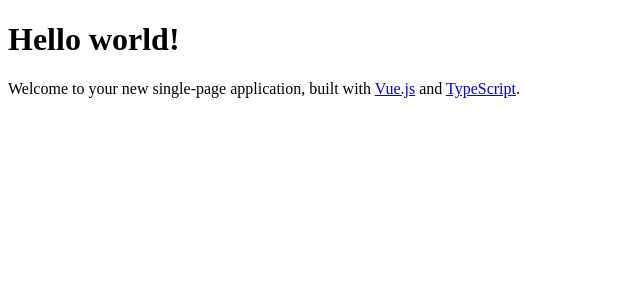
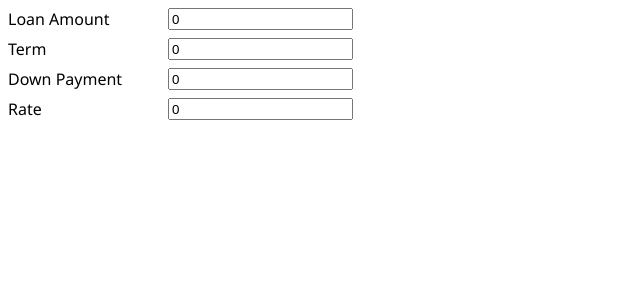
Before and after one commit to SLaks/FinancialForecaster, a Vue app: page / in a window 1280 px wide. Shown: the top 300 px of the page, without its empty margins (0-640 px from the left). Built offline with nearby package versions, Linux system fonts and the light colour scheme.

Commit message:
Add BasicOptions
Doesn't work yet...

```diff
--- a/src/App.vue
+++ b/src/App.vue
@@ -13,8 +13,13 @@
             Home
         }
     })
-    export default class App extends Vue { }
+    export default class App extends Vue {
+
+    }
 </script>
 
 <style>
+    #app {
+        font-family: 'Segoe UI', Tahoma, Geneva, Verdana, sans-serif;
+    }
 </style>
--- /dev/null
+++ b/src/components/BasicOptions.vue
@@ -0,0 +1,45 @@
+<template>
+  <div class="Form">
+    <label>
+      <span>Loan Amount</span>
+      <input type="number" v-model="loanAmount" />
+    </label>
+    <label>
+      <span>Term</span>
+      <input type="number" v-model="term" />
+    </label>
+    <label>
+      <span>Down Payment</span>
+      <input type="number" v-model="downPayment" />
+    </label>
+    <label>
+      <span>Rate</span>
+      <input type="number" v-model="rate" />
+    </label>
+  </div>
+</template>
+
+<script lang="ts">
+import { Component, Vue, Prop } from "vue-property-decorator";
+
+@Component({})
+export default class BasicOptions extends Vue {
+  @Prop() loanAmount!: number;
+  @Prop() term!: number;
+  @Prop() downPayment!: number;
+  @Prop() rate!: number;
+  @Prop() period!: "monthly" | "biweekly";
+}
+</script>
+
+<style scoped lang="scss">
+.Form {
+  label {
+    display: flex;
+    margin-bottom: 8px;
+    span {
+        width: 160px;
+    }
+  }
+}
+</style>
--- a/src/components/Home.vue
+++ b/src/components/Home.vue
@@ -1,17 +1,31 @@
 <template>
-    <div class="home">
-        <h1>{{ msg }}</h1>
-        <p>Welcome to your new single-page application, built with <a href="https://vuejs.org" target="_blank">Vue.js</a> and <a href="http://www.typescriptlang.org/" target="_blank">TypeScript</a>.</p>
-    </div>
+  <div class="home">
+    <BasicOptions v-bind="basicOptions" />
+  </div>
 </template>
 
 <script lang="ts">
-    import { Component, Prop, Vue } from 'vue-property-decorator';
+import { Component, Prop, Vue, Watch } from "vue-property-decorator";
+import BasicOptions from "./BasicOptions.vue";
+import { BasicOptionsType, EventDefinition } from "../schema";
 
-    @Component
-    export default class Home extends Vue {
-        @Prop() private msg!: string;
-    }
+@Component({
+  components: { BasicOptions }
+})
+export default class Home extends Vue {
+  @Prop({ default: () => new BasicOptionsType() })
+  private basicOptions!: BasicOptionsType;
+  @Prop({ default: () => [] }) private events!: EventDefinition[];
+
+  get urlState() {
+    return { basicOptions: this.basicOptions, events: this.events };
+  }
+
+  @Watch("urlState")
+  saveState(val: typeof Home.prototype.urlState) {
+    location.replace("#" + JSON.stringify(val));
+  }
+}
 </script>
 
 <!-- Add "scoped" attribute to limit CSS to this component only -->
--- /dev/null
+++ b/src/schema.ts
@@ -0,0 +1,19 @@
+export class BasicOptionsType {
+    loanAmount: number = 0;
+    term: number = 0;
+    downPayment: number = 0;
+    rate: number = 0;
+    period: 'monthly' | 'biweekly' = 'monthly';
+}
+
+export class EventDefinition {
+    name: string = '';
+    amount: number = 0;
+    startDate: Date = new Date;
+    endDate: Date | null = null;
+    period: 'months' | 'weeks' = 'months';
+    /** Number of `period`s between events. */
+    periodCount: number = 1;
+    /** Day in the `period` that the event happens. */
+    periodSubIndex: number = 0;
+}
```
